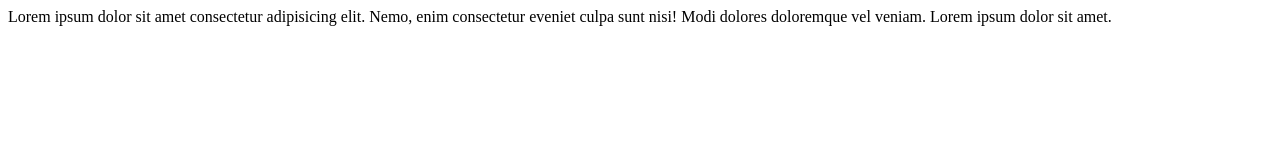
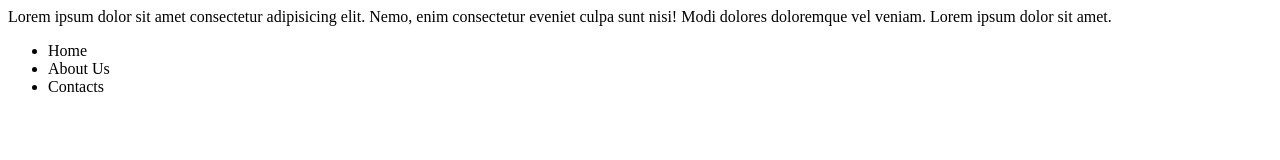
Before and after one commit to Yuviz19/learningGit, a plain HTML site: page index.html in a window 1280 px wide. Drawn offline with Linux system fonts and the light colour scheme.

Commit message:
add a list to the index

```diff
--- a/index.html
+++ b/index.html
@@ -11,6 +11,11 @@
   Lorem ipsum dolor sit amet consectetur adipisicing elit. Nemo, enim consectetur eveniet culpa sunt nisi! Modi dolores
   doloremque vel veniam.
   Lorem ipsum dolor sit amet.
+  <ul>
+    <li>Home</li>
+    <li>About Us</li>
+    <li>Contacts</li>
+  </ul>
 </body>
 
 </html>
```
